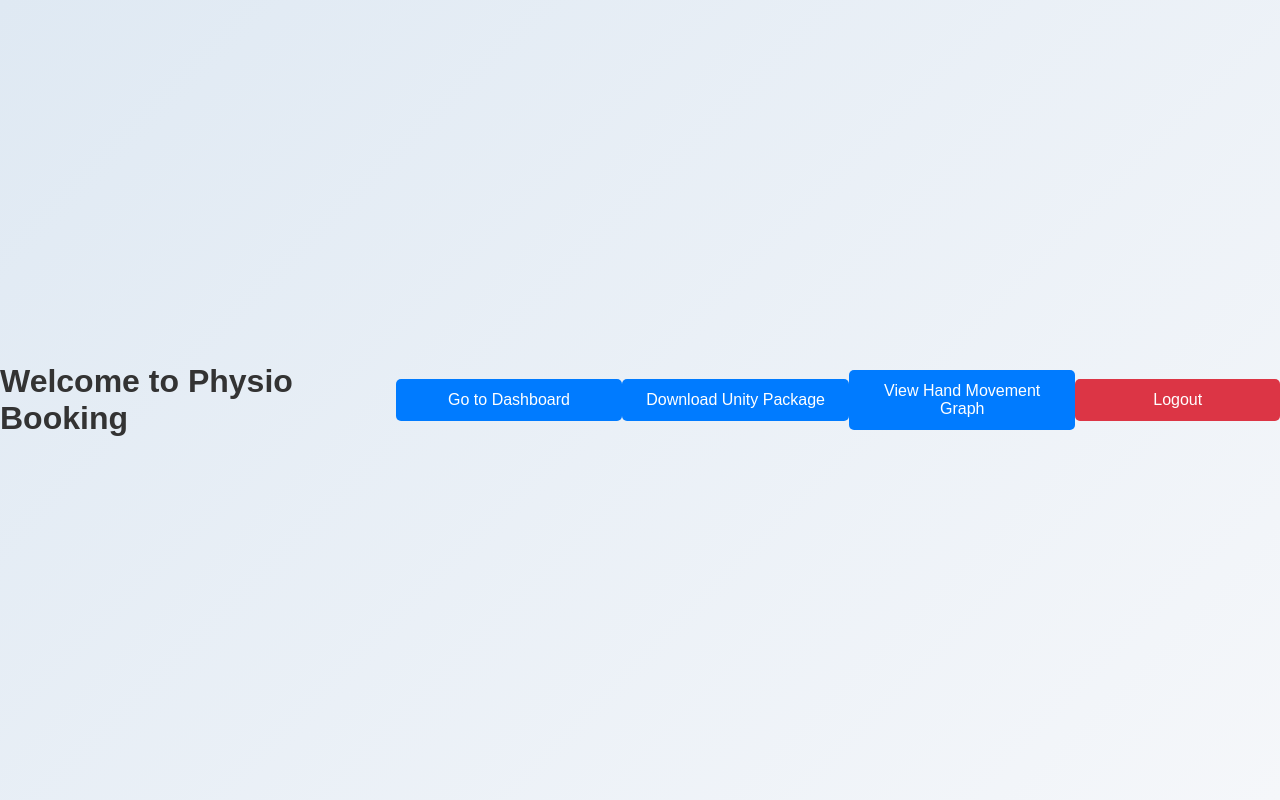
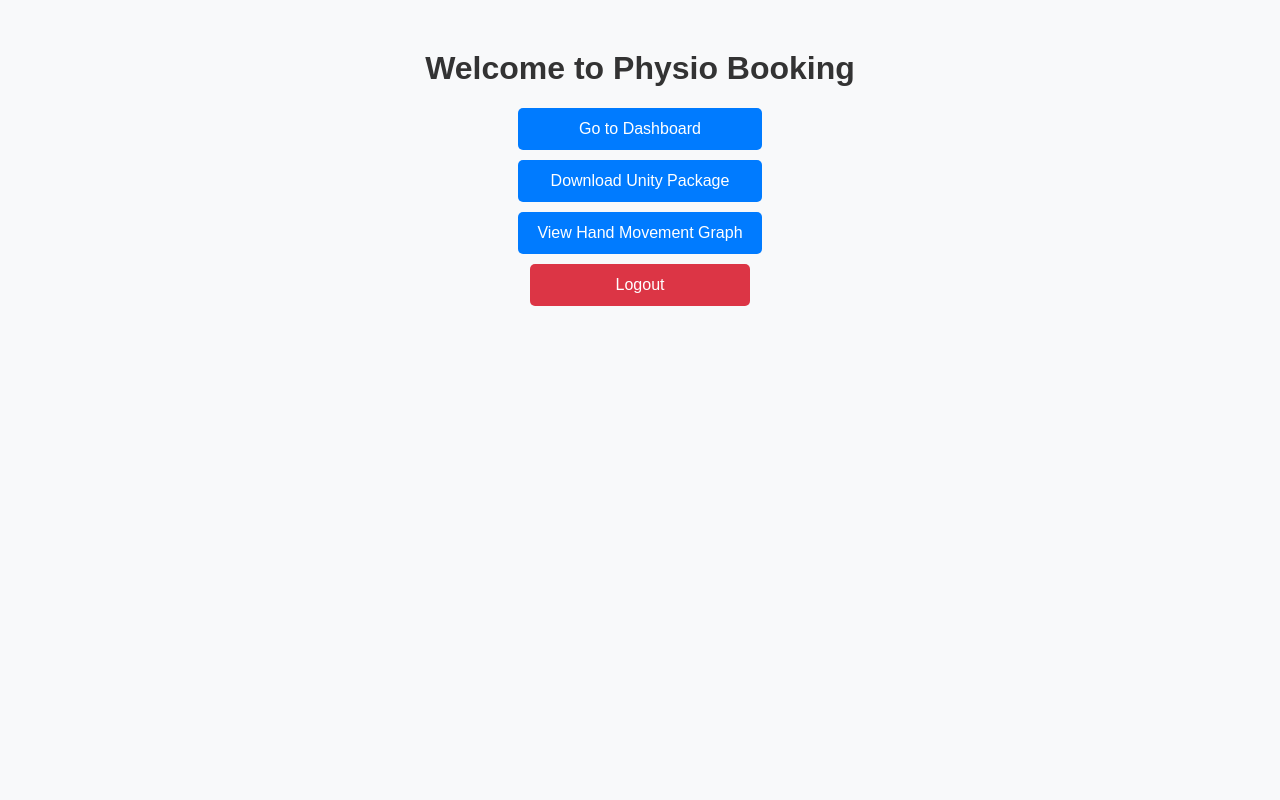
Before and after one commit to ShreeVishnu1/Confluence_3, a website: page home.html in a window 1280 px wide. Drawn offline with Linux system fonts and the light colour scheme.

Commit message:
Update home.html

```diff
--- a/home.html
+++ b/home.html
@@ -5,14 +5,11 @@
     <meta name="viewport" content="width=device-width, initial-scale=1.0">
     <title>Home</title>
     <style>
-         body {
+          body {
             font-family: Arial, sans-serif;
-            background: linear-gradient(135deg, #dfe9f3, #f5f7fa);
-            display: flex;
-            justify-content: center;
-            align-items: center;
-            height: 100vh;
-            margin: 0;
+            text-align: center;
+            margin: 50px;
+            background-color: #f8f9fa;
         }
         h1 {
             color: #333;
```
